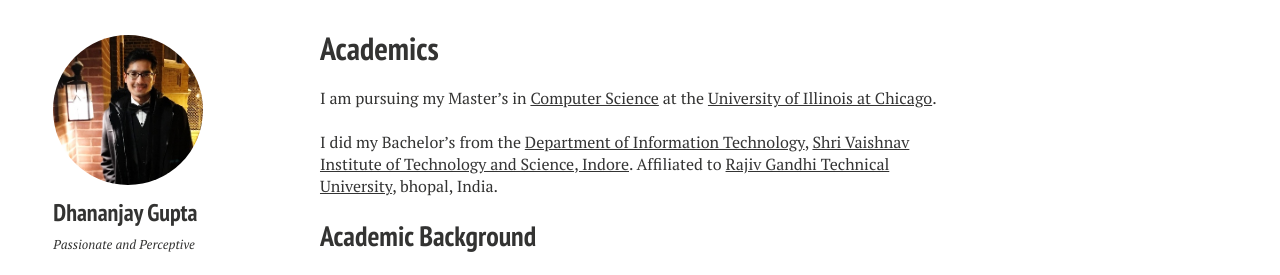
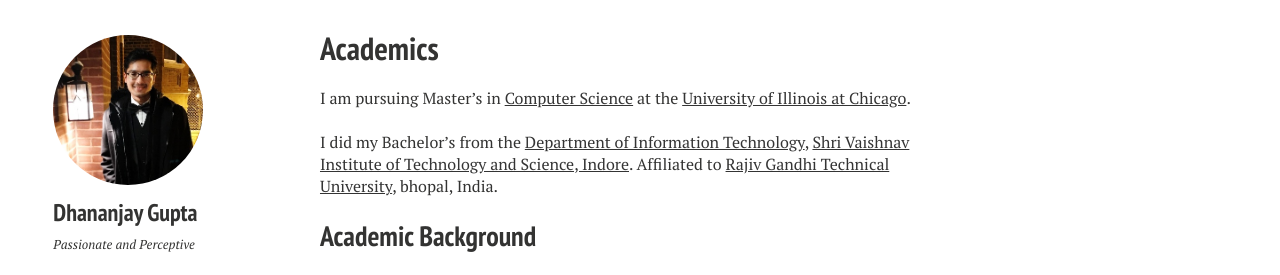
Before and after one commit to DhananjayGupta300/DhananjayGupta300.github.io, a Jekyll site: the page built from academics/index.md, in a window 1280 px wide. Shown: the part 589-864 px from the top of the page. Built offline with Jekyll 4.4.1, drawn with Linux system fonts in a browser that asks for light colours; nearby versions of some CDN libraries; comment, search, counter and statistics services are not loaded; part of the change alters nothing that is shown.

```diff
--- a/academics/index.md
+++ b/academics/index.md
@@ -1,9 +1,9 @@
 ---
 layout: page
 title: "Academics"
-modified: 2018-01-05
+modified: 2018-06-03
 excerpt: "Dhananjay Gupta, Master's Student, CS, University of Illinois at Chicago"
-tags: ["academics", "graduation", "UIC", "computer"]
+tags: ["academics", "graduation", "UIC", "computer", "Dhananjay Gupta"]
 image:
   feature: academics.jpg
   credit:
@@ -12,7 +12,7 @@ comments: true
 ---
 {% include _toc.html %}
 
-I am pursuing my Master's in <a href="https://www.cs.uic.edu/">Computer Science</a> at the <a href="https://www.uic.edu/">University of Illinois at Chicago</a>. <br/><br/>
+I am pursuing Master's in <a href="https://www.cs.uic.edu/">Computer Science</a> at the <a href="https://www.uic.edu/">University of Illinois at Chicago</a>. <br/><br/>
 I did my Bachelor's from the <a href="http://www.svvv.edu.in/Department/DisplayDeptPage.aspx?page=gaeag&ItemID=eaaim&nInstiID=a&nDeptID=i">Department of Information Technology</a>, <a href="http://www.svits.ac.in/index.php">Shri Vaishnav Institute of Technology and Science, Indore</a>. Affiliated to <a href="https://www.rgpv.ac.in/">Rajiv Gandhi Technical University</a>, bhopal, India.
 
 Academic Background
```
